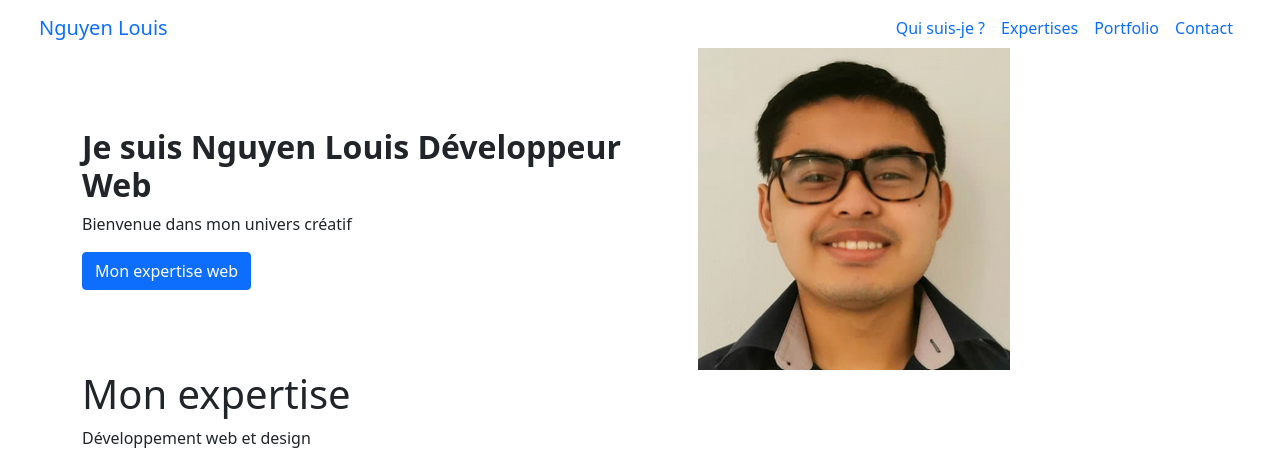
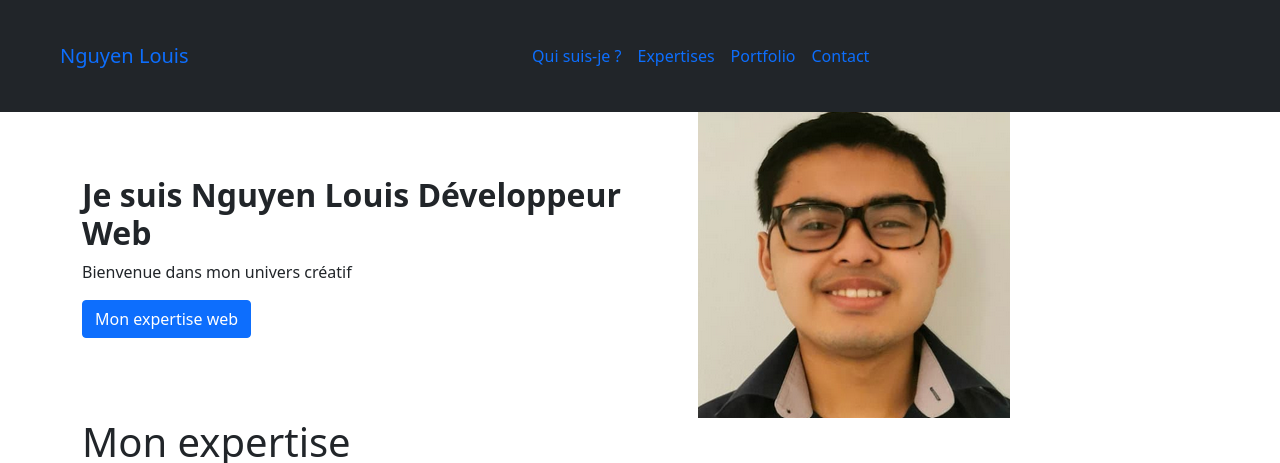
Before and after one commit to Azlou77/boostrap-project, a PHP site: page /project/index.html in a window 1280 px wide. Shown: the top 463 px of the page. Run offline with PHP 8.4, Linux system fonts and the light colour scheme.

Commit message:
align items & hide/show toggle

```diff
--- a/project/css/style.css
+++ b/project/css/style.css
@@ -1,6 +1,19 @@
 /*general*/
+.container{
+    padding-left: 0;
+}
 /* navbar */
-
+.navbar-brand{
+    padding-left: 3em;
+}
+.navbar-nav{
+    padding-top: 1.75rem;
+    padding-bottom: 1.75rem;
+    margin-left: -17em;
+}
+.navbar-collapse{
+    padding-left: 0;
+}
 /*section presenation*/
 #presentation h2{
     font-weight: bold;
--- a/project/index.html
+++ b/project/index.html
@@ -15,12 +15,24 @@
 
 <body>
     <!--menu-->
-    <main class="container">
-        <div class="row">
-            <div class="col">
-                <nav class="navbar navbar-expand-md fixed-top d-flex justify-content-center">
+    <main class="container-fluid">
+        <div class="row mt-5">
+            <div class="col col-md-6 ">
+                <nav class="navbar navbar-expand-md fixed-top  bg-dark">
                     <a class="navbar-brand" href="...">Nguyen Louis</a>
-                    <ul class="navbar-nav">
+                    <!--button toggle-->
+                    <button class="navbar-toggler" type="button" data-bs-toggle="collapse" data-bs-target="#navbarSupportedContent" aria-controls="navbarSupportedContent" aria-expanded="false" aria-label="Toggle navigation">
+                        <span class="navbar-toggler-icon">
+                            <!-- logo list-->
+                            <svg xmlns="http://www.w3.org/2000/svg" width="16" height="16" fill="currentColor" class="bi bi-list" viewBox="0 0 16 16">
+                                <path fill-rule="evenodd" d="M2.5 12a.5.5 0 0 1 .5-.5h10a.5.5 0 0 1 0 1H3a.5.5 0 0 1-.5-.5m0-4a.5.5 0 0 1 .5-.5h10a.5.5 0 0 1 0 1H3a.5.5 0 0 1-.5-.5m0-4a.5.5 0 0 1 .5-.5h10a.5.5 0 0 1 0 1H3a.5.5 0 0 1-.5-.5"/>
+                              </svg>
+                        </span>
+                      </button>
+
+                      <div id="navbarSupportedContent" class="navbar-collapse collapse show">
+                        <!-- list with links-->
+                      <ul class="navbar-nav ">
                         <li class="nav-item">
                             <a class="nav-link" href="#johndoe">Qui suis-je ?</a>
                         </li>
@@ -34,9 +46,8 @@
                             <a class="nav-link" href="#contact">Contact</a>
                         </li>
                     </ul>
-                    <button class="navbar-toggler" type="button" data-bs-toggle="collapse" data-bs-target="#navbarNav" aria-controls="navbarNav" aria-expanded="false" aria-label="Toggle navigation">
-                        <span class="navbar-toggler-icon"></span>
-                    </button>
+                      </div>
+
                 </nav>
             </div>
         </div>
```
